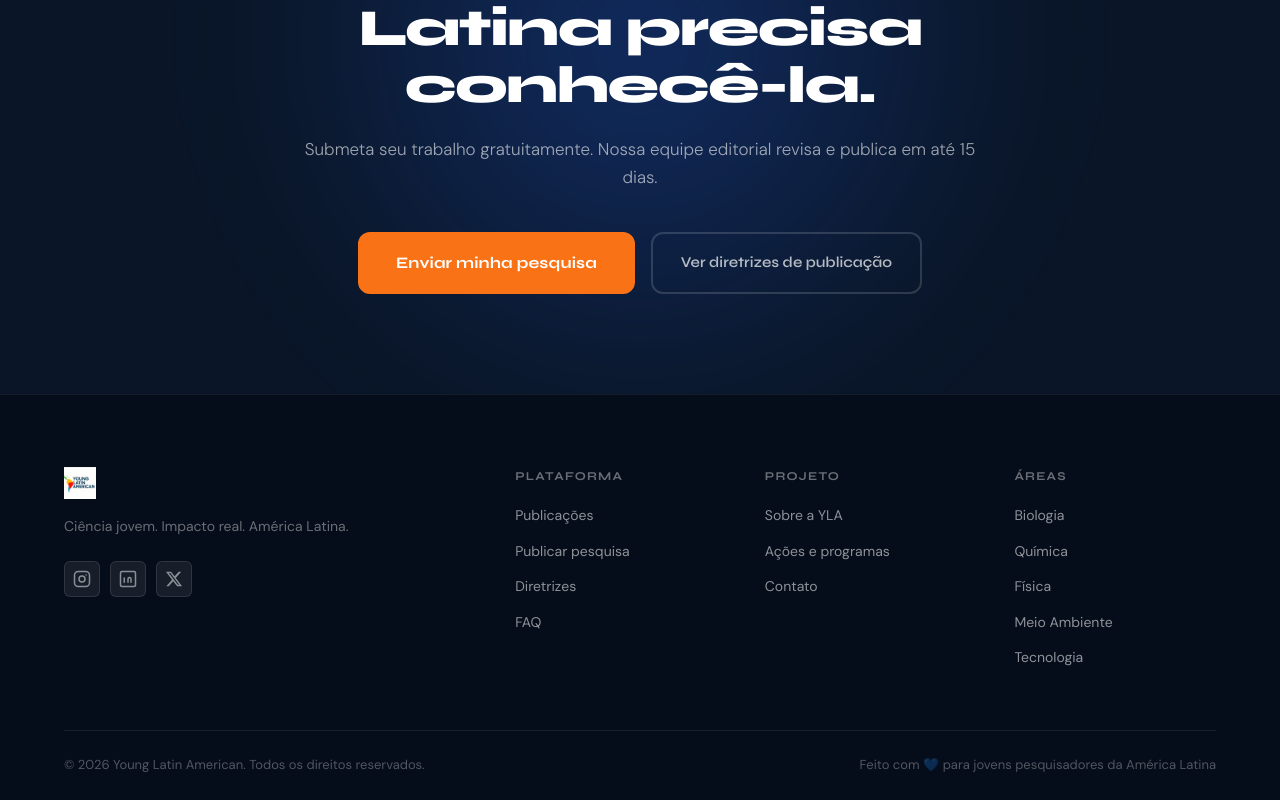
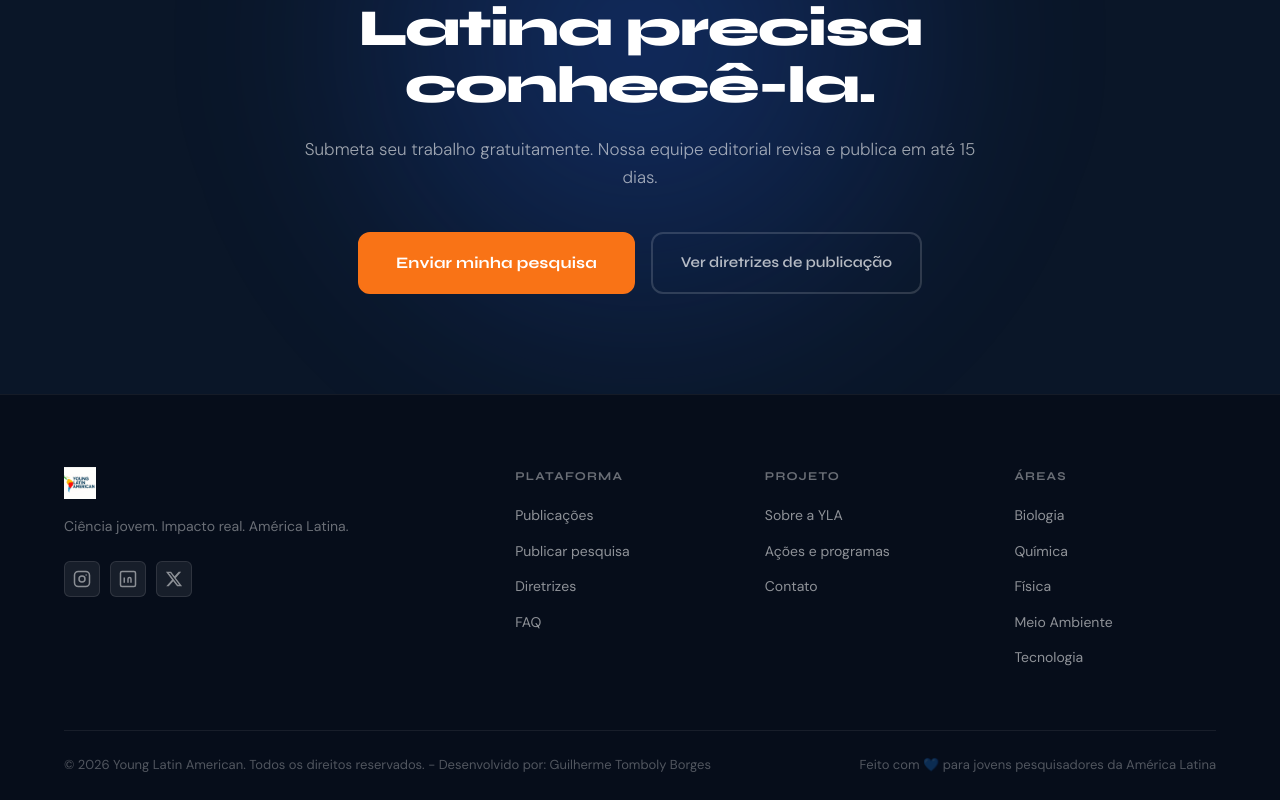
Before and after one commit to G-Tomboly/Young-Latin-American-Website, a website: page index.html in a window 1280 px wide. Shown: the part 3980-4780 px from the top of the page. Drawn offline with nearby package versions, Linux system fonts and the light colour scheme; no server answers; animation ran at ten frames a second.

Commit message:
Adicionando créditos.

```diff
--- a/index.html
+++ b/index.html
@@ -329,7 +329,7 @@
       </div>
     </div>
     <div class="footer-bottom">
-      <p>© 2026 Young Latin American. Todos os direitos reservados.</p>
+      <p>© 2026 Young Latin American. Todos os direitos reservados. - Desenvolvido por: Guilherme Tomboly Borges</p>
       <p>Feito com 💙 para jovens pesquisadores da América Latina</p>
     </div>
   </div>
```
